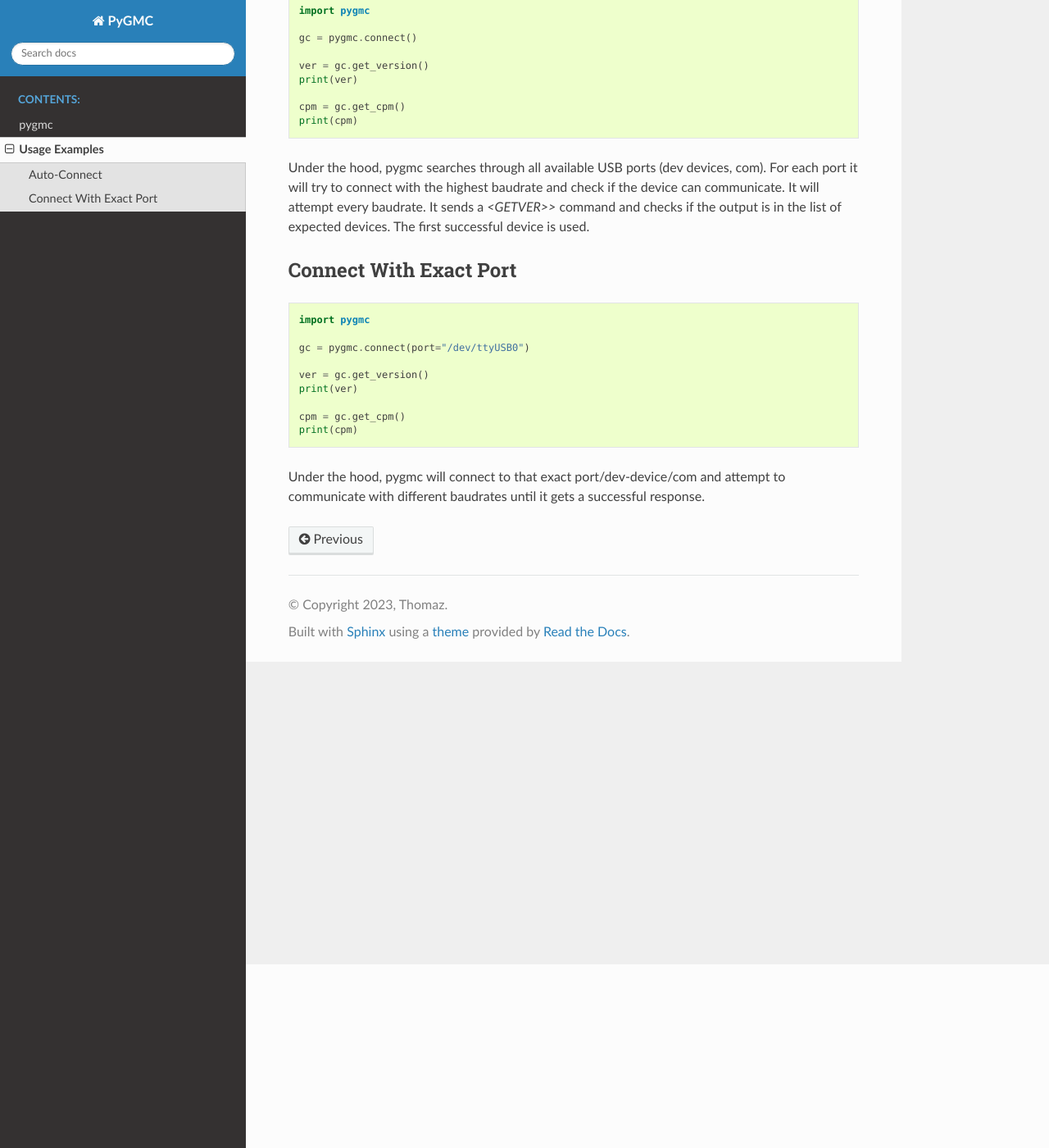
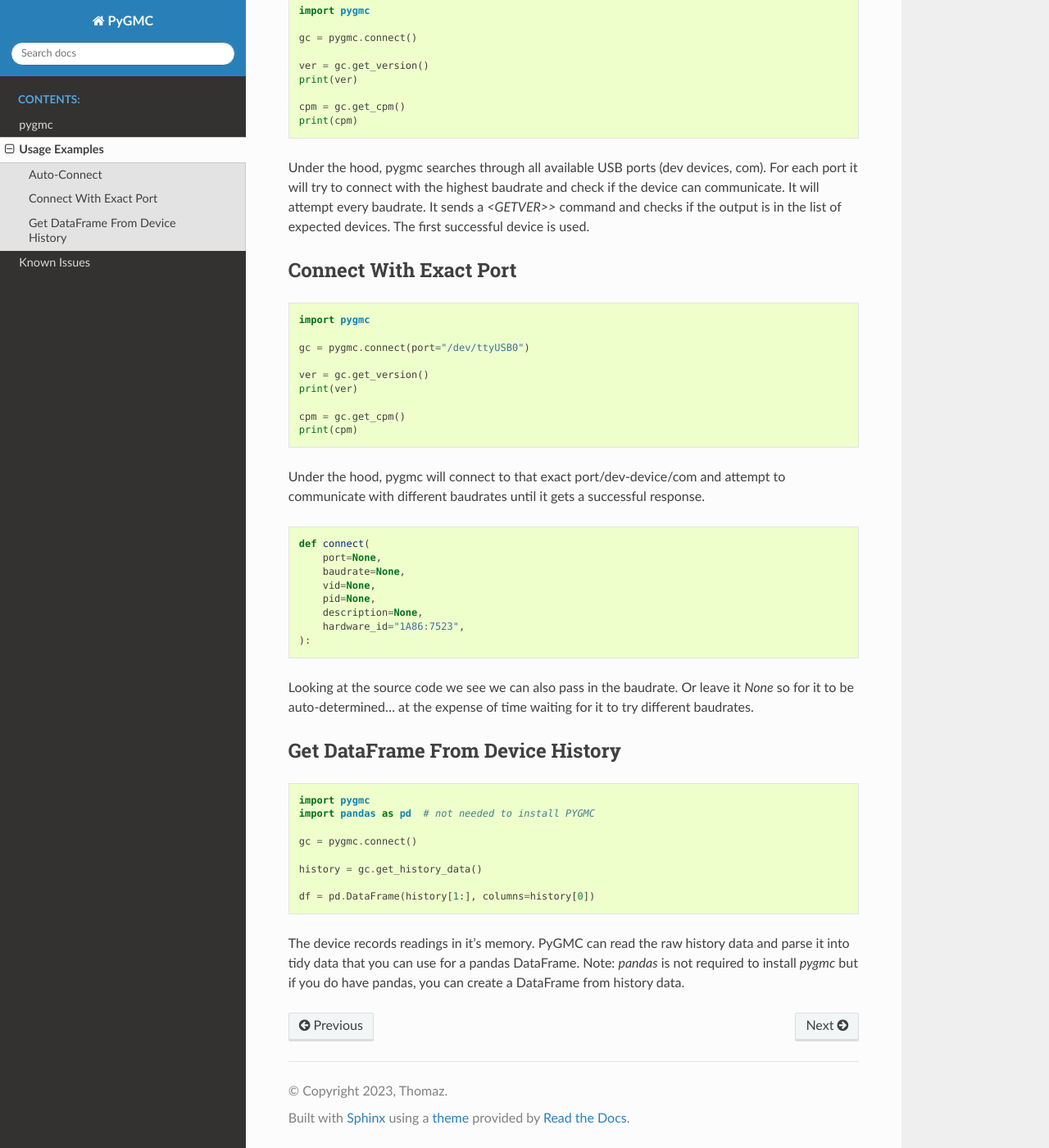
Before and after one commit to Wikilicious/pygmc, a Sphinx documentation site: the page built from docs/examples.rst, in a window 1280 px wide and 1400 px high, scrolled down 224 px. Shown: the whole window at 82% size. Built offline with Sphinx 7.4.7 and the Read the Docs theme 2.0.0, drawn with Linux system fonts in a browser that asks for light colours.

Commit message:
Updated docs

```diff
--- a/docs/examples.rst
+++ b/docs/examples.rst
@@ -39,3 +39,37 @@ Connect With Exact Port
 
 Under the hood, pygmc will connect to that exact port/dev-device/com and attempt to
 communicate with different baudrates until it gets a successful response.
+
+.. code-block:: python
+
+    def connect(
+        port=None,
+        baudrate=None,
+        vid=None,
+        pid=None,
+        description=None,
+        hardware_id="1A86:7523",
+    ):
+
+Looking at the source code we see we can also pass in the baudrate. Or leave it `None`
+so for it to be auto-determined... at the expense of time waiting for it to try
+different baudrates.
+
+
+Get DataFrame From Device History
+---------------------------------
+.. code-block:: python
+
+    import pygmc
+    import pandas as pd  # not needed to install PYGMC
+
+    gc = pygmc.connect()
+
+    history = gc.get_history_data()
+
+    df = pd.DataFrame(history[1:], columns=history[0])
+
+The device records readings in it's memory. PyGMC can read the raw history data and
+parse it into tidy data that you can use for a pandas DataFrame.
+Note: `pandas` is not required to install `pygmc` but if you do have pandas, you can
+create a DataFrame from history data.
```
Also changed, not shown: docs/index.rst (+7 -1 lines).
